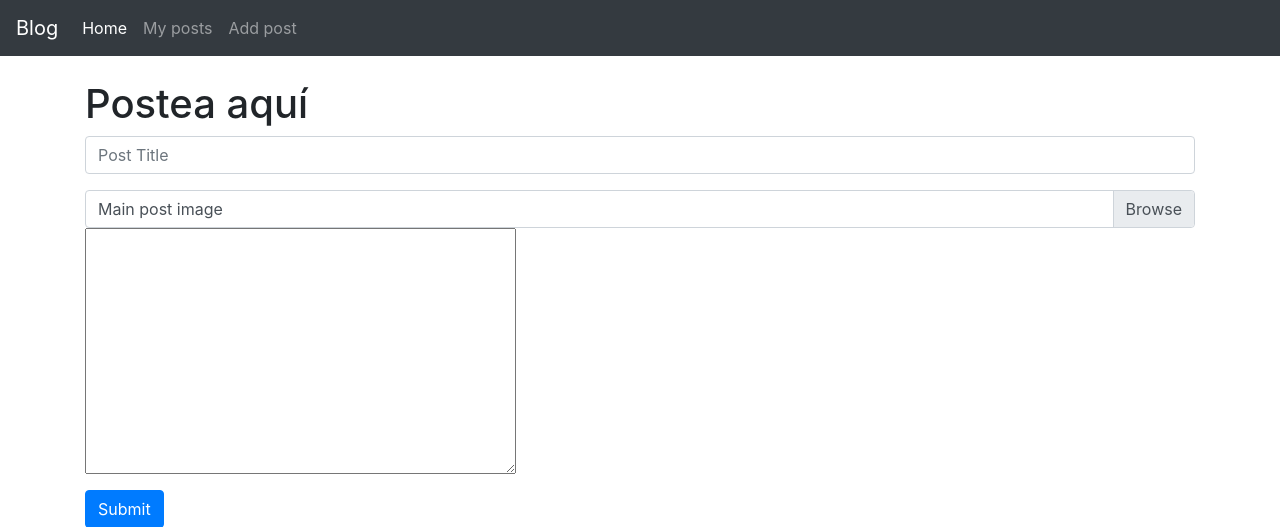
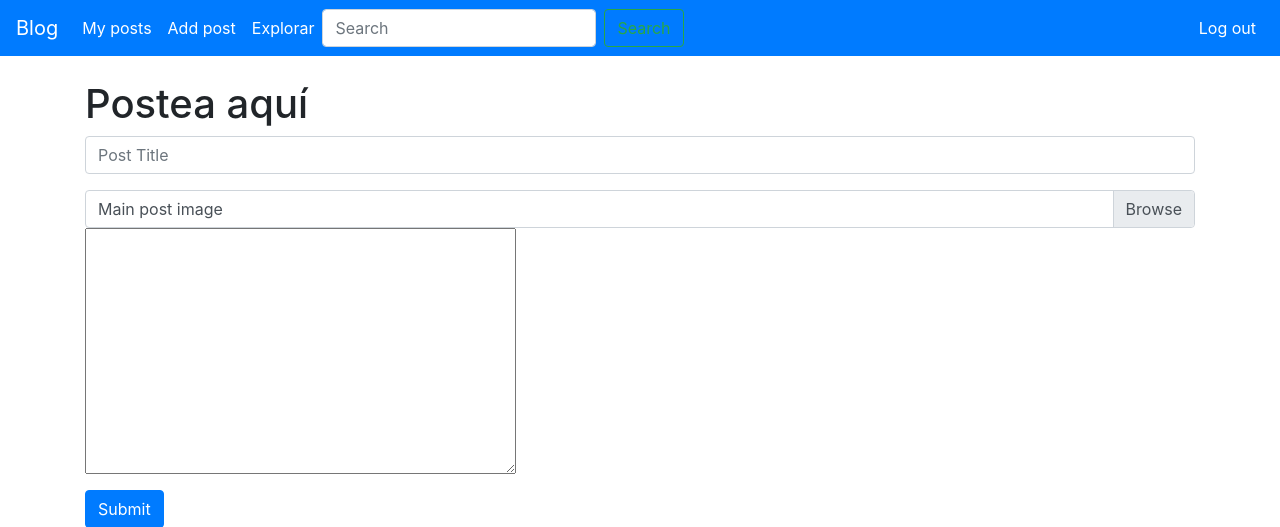
Before and after one commit to MarcosLopez7/blog, a Django app: page /posts/add/ in a window 1280 px wide. Shown: the top 527 px of the page. Run offline with Django 3.2, Linux system fonts and the light colour scheme; the visitor is signed in with stand-in values (Sample User, id 1); some libraries are stand-ins or nearby versions.

Commit message:
poniendo estilos al navbar

```diff
--- a/blog/templates/base.html
+++ b/blog/templates/base.html
@@ -6,31 +6,46 @@
         <link href="{% static 'css/main.css' %}" rel="stylesheet">
     </head>
     <body>
-        <nav class="navbar fixed-top navbar-expand-lg navbar-dark bg-dark">
-            <a class="navbar-brand" href="#">Blog</a>
+        <nav class="navbar fixed-top navbar-expand-lg navbar-dark bg-primary">
+            <a class="navbar-brand" href="/">Blog</a>
             <button class="navbar-toggler" type="button" data-toggle="collapse" data-target="#navbarNav" aria-controls="navbarNav" aria-expanded="false" aria-label="Toggle navigation">
                 <span class="navbar-toggler-icon"></span>
               </button>
               <div class="collapse navbar-collapse" id="navbarNav">
-                <ul class="navbar-nav">
+                <ul class="navbar-nav mr-auto">
                     <!-- <span class="sr-only">(current)</span> -->
-                  <li class="nav-item active">
-                    <a class="nav-link" href="/">Home</a>
-                  </li>
                   {% if user.is_authenticated %}
-                    <li class="nav-item">
+                    <li class="nav-item active">
                       <a class="nav-link" href="{% url 'posts:list' %}">My posts</a>
                     </li>
-                    <li class="nav-item">
+                    <li class="nav-item active">
                       <a class="nav-link" href="{% url 'posts:add' %}">Add post</a>
                     </li>
                   {% else %}
-                    <li class="nav-item">
-                      <a class="nav-link" href="#">Sign Up</a>
+
+                  {% endif %}
+
+                  <li class="nav-item active">
+                    <a class="nav-link" href="#">Explorar</a>
+                  </li>
+                  <form class="form-inline my-2 my-lg-0">
+                    <input class="form-control mr-sm-2" type="search" placeholder="Search" aria-label="Search">
+                    <button class="btn btn-outline-success my-2 my-sm-0" type="submit">Search</button>
+                  </form>
+                </ul>
+
+                <ul class="navbar-nav">
+                  {% if user.is_authenticated %}
+                    <li class="nav-item active">
+                      <a class="nav-link" href="#">Log out</a>
                     </li>
-                    <li class="nav-item">
-                      <a class="nav-link" href="#">Sign In</a>
-                    </li>
+                  {% else %}
+                  <li class="nav-item active">
+                    <a class="nav-link" href="#">Sign Up</a>
+                  </li>
+                  <li class="nav-item active">
+                    <a class="nav-link" href="#">Sign In</a>
+                  </li>
                   {% endif %}
                 </ul>
               </div>
```
